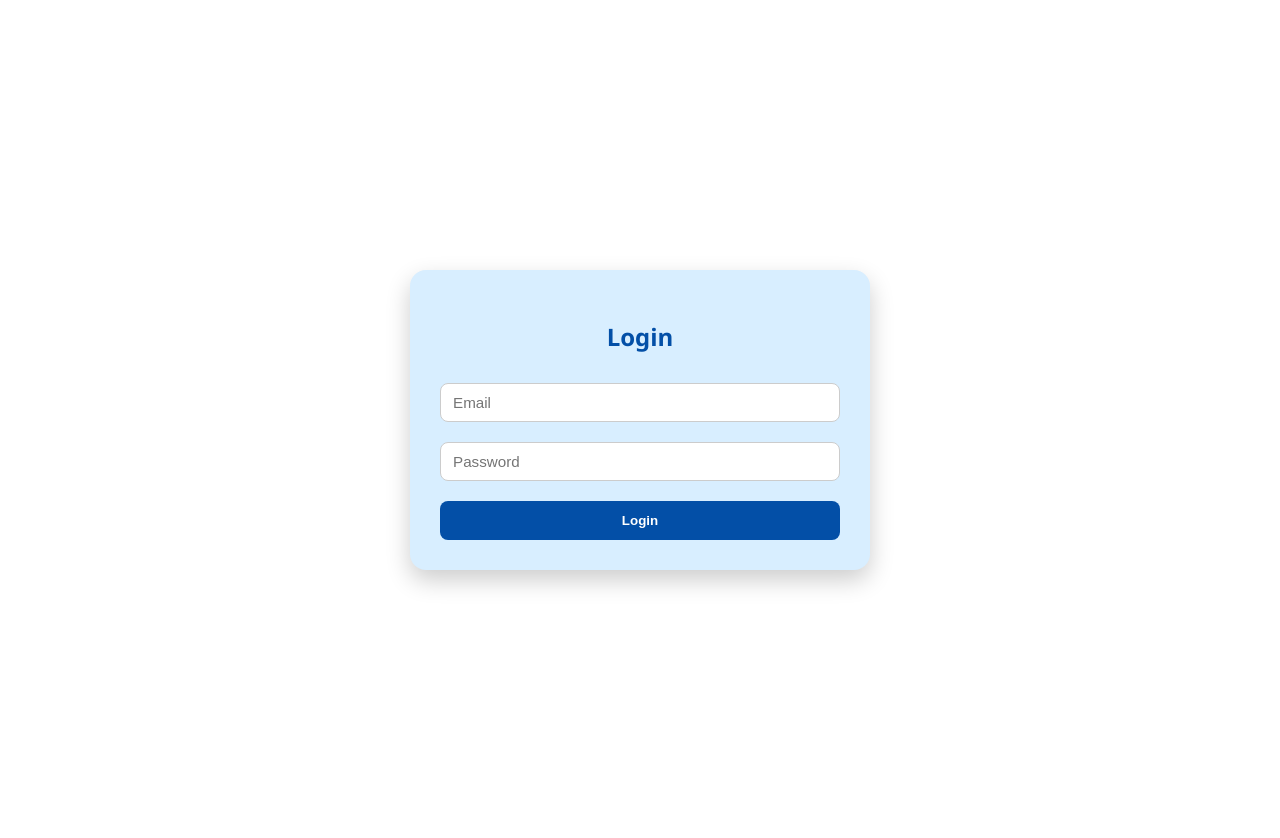
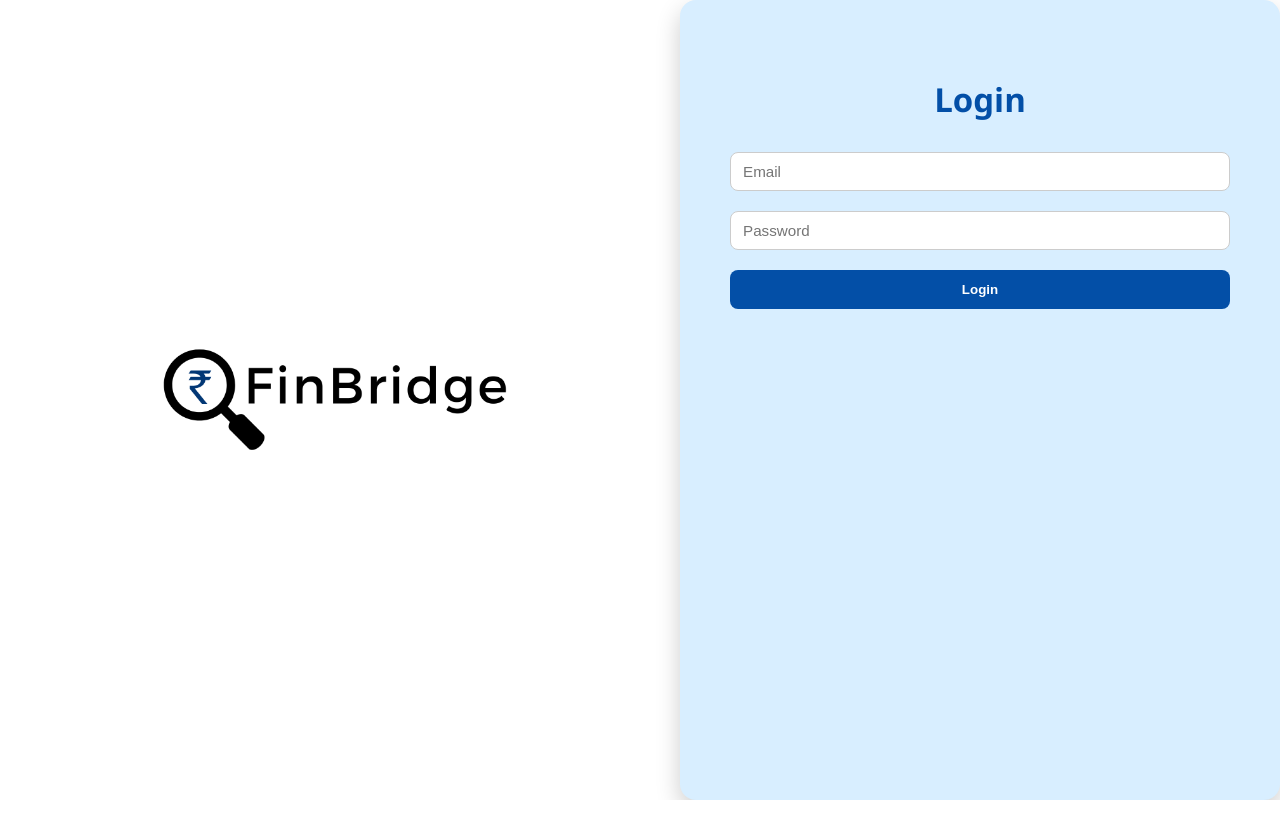
Before and after one commit to munal0803/fin-chatbot, a React (Create React App) app: page / in a window 1280 px wide. Both pictures are taken after a click on the button "Login". After the commit the page ends 800 px from the top, so only its background shows below. Built offline with nearby package versions, Linux system fonts and the light colour scheme.

Commit message:
login and signup page updated

```diff
--- a/src/LoginPage.css
+++ b/src/LoginPage.css
@@ -1,4 +1,4 @@
-/* LoginPage.css */
+/* LoginPage.css
 
 body {
   margin: 0;
@@ -61,4 +61,91 @@ body {
 
 .login-button:hover {
   background-color: #144272;
+} */
+
+/* LoginPage.css */
+
+body {
+  margin: 0;
+  padding: 0;
+  font-family: 'Segoe UI', sans-serif;
+  background-color: white;
 }
+
+.login-page {
+  display: flex;
+  height: 100vh;
+  background-color: white;
+}
+
+.login-left {
+  flex: 1;
+  display: flex;
+  justify-content: center;
+  align-items: center;
+  background-color: white;
+}
+
+.login-left img {
+  width: 70%;
+  max-width: 80%;
+  height: auto;
+  object-fit: contain;
+}
+
+.login-right {
+  flex: 1;
+  display: flex;
+  justify-content: center;
+  align-items: center;
+  background-color: white;
+}
+
+.login-box {
+  background-color: rgb(216, 238, 255);
+  padding: 50px;
+  border-radius: 16px;
+  box-shadow: 0 10px 25px rgba(0, 0, 0, 0.2);
+  max-width: 500px;
+  width: 100%;
+}
+
+.login-title {
+  text-align: center;
+  color: #034fa7;
+  margin-bottom: 20px;
+  font-size: 33px;
+}
+
+.error {
+  color: red;
+  font-size: 0.9rem;
+  text-align: center;
+  margin-bottom: 10px;
+}
+
+.login-input {
+  width: 100%;
+  padding: 10px 12px;
+  margin: 10px 0;
+  border: 1px solid #ccc;
+  border-radius: 8px;
+  font-size: 0.95rem;
+  box-sizing: border-box;
+}
+
+.login-button {
+  width: 100%;
+  padding: 12px;
+  background-color: #034fa7;
+  color: white;
+  font-weight: bold;
+  border: none;
+  border-radius: 8px;
+  cursor: pointer;
+  margin-top: 10px;
+}
+
+.login-button:hover {
+  background-color: #144272;
+}
--- a/src/LoginPage.js
+++ b/src/LoginPage.js
@@ -1,10 +1,71 @@
+// import React, { useState } from "react";
+// import { auth, db } from "./firebaseConfig";
+// import { signInWithEmailAndPassword } from "firebase/auth";
+// import { doc, getDoc } from "firebase/firestore";
+// import "./LoginPage.css"; //
+
+// export default function LoginPage({ navigateToDashboard }) {
+//   const [email, setEmail] = useState("");
+//   const [password, setPassword] = useState("");
+//   const [error, setError] = useState("");
+
+//   const handleLogin = async (e) => {
+//     e.preventDefault();
+//     if (!email || !password) return setError("Please fill all fields");
+
+//     try {
+//       const userCredential = await signInWithEmailAndPassword(auth, email, password);
+//       const user = userCredential.user;
+
+//       const docRef = doc(db, "users", user.uid);
+//       const docSnap = await getDoc(docRef);
+
+//       if (docSnap.exists()) {
+//         navigateToDashboard(docSnap.data());
+//       } else {
+//         setError("User data not found");
+//       }
+//     } catch (error) {
+//       setError(error.message);
+//     }
+//   };
+
+//   return (
+//     <div className="login-page">
+//       <div className="login-box">
+//         <h2 className="login-title">Login</h2>
+//         {error && <p className="error">{error}</p>}
+//         <form onSubmit={handleLogin}>
+//           <input
+//             className="login-input"
+//             placeholder="Email"
+//             type="email"
+//             value={email}
+//             onChange={(e) => setEmail(e.target.value)}
+//           />
+//           <input
+//             className="login-input"
+//             placeholder="Password"
+//             type="password"
+//             value={password}
+//             onChange={(e) => setPassword(e.target.value)}
+//           />
+//           <button className="login-button" type="submit">
+//             Login
+//           </button>
+//         </form>
+//       </div>
+//     </div>
+//   );
+// }
+
 import React, { useState } from "react";
 import { auth, db } from "./firebaseConfig";
 import { signInWithEmailAndPassword } from "firebase/auth";
 import { doc, getDoc } from "firebase/firestore";
-import "./LoginPage.css"; //
+import "./LoginPage.css";
 
-export default function LoginPage({ navigateToDashboard }) {
+export default function LoginPage({ navigateToDashboard, navigateToSignup }) {
   const [email, setEmail] = useState("");
   const [password, setPassword] = useState("");
   const [error, setError] = useState("");
@@ -32,6 +93,12 @@ export default function LoginPage({ navigateToDashboard }) {
 
   return (
     <div className="login-page">
+      {/* Left Section for Logo */}
+      <div className="login-left">
+        <img src="/FinBridge.png" alt="FinBridge Logo" className="login-logo" width={400} />
+      </div>
+
+      {/* Right Section for Login Form */}
       <div className="login-box">
         <h2 className="login-title">Login</h2>
         {error && <p className="error">{error}</p>}
@@ -54,6 +121,7 @@ export default function LoginPage({ navigateToDashboard }) {
             Login
           </button>
         </form>
+
       </div>
     </div>
   );
--- a/src/SignupPage.css
+++ b/src/SignupPage.css
@@ -1,4 +1,4 @@
-SignupPage.css
+/* SignupPage.css
 
 body {
   margin: 0;
@@ -94,4 +94,128 @@ body {
   font-size: 0.9rem;
   color: #0A2647;
   margin-top: 12px;
+} */
+
+body {
+  margin: 0;
+  padding: 0;
+  font-family: 'Segoe UI', sans-serif;
+  background-color: white;
 }
+
+.signup-page {
+  display: flex;
+  height: 100vh;
+  width: 100%;
+  background-color: white;
+}
+
+/* Left side: Logo */
+.signup-left {
+  flex: 1;
+  display: flex;
+  align-items: center;
+  justify-content: center;
+  background-color: white;
+}
+
+.signup-logo {
+  max-width: 70%;
+  height: auto;
+  object-fit: contain;
+}
+
+/* Right side: Form */
+.signup-right {
+  flex: 1;
+  display: flex;
+  align-items: center;
+  justify-content: center;
+  background-color: white;
+}
+
+/* Your existing signup box styles */
+.signup-box {
+  background-color: rgb(216, 238, 255);
+  padding: 50px;
+  /* padding-top: 15%; */
+  border-radius: 16px;
+  box-shadow: 0 10px 25px rgba(0, 0, 0, 0.2);
+  max-width: 500px;
+  width: 100%;
+}
+
+/* Rest of your styles remain unchanged */
+.title {
+  text-align: center;
+  color: #034fa7;
+  margin-bottom: 20px;
+  font-size: 33px;
+}
+
+.error {
+  color: red;
+  font-size: 0.9rem;
+  text-align: center;
+  margin-bottom: 10px;
+}
+
+.role-select {
+  display: flex;
+  justify-content: center;
+  gap: 20px;
+  margin-bottom: 20px;
+  font-size: 0.95rem;
+  color: #0A2647;
+}
+
+.input {
+  width: 100%;
+  padding: 10px 12px;
+  margin: 10px 0;
+  border: 1px solid #ccc;
+  border-radius: 8px;
+  font-size: 0.95rem;
+  box-sizing: border-box;
+}
+
+.submit-btn {
+  width: 100%;
+  padding: 12px;
+  background-color: #034fa7;
+  color: white;
+  font-weight: bold;
+  border: none;
+  border-radius: 8px;
+  cursor: pointer;
+  margin-top: 10px;
+}
+
+.submit-btn:hover {
+  background-color: #144272;
+}
+
+.login-link {
+  text-align: center;
+  margin-top: 15px;
+  font-size: 0.9rem;
+  color: #0A2647;
+}
+
+.login-btn {
+  background: none;
+  border: none;
+  color: #144272;
+  font-weight: bold;
+  cursor: pointer;
+  text-decoration: underline;
+  font-size: 0.9rem;
+}
+
+.checkbox-label {
+  display: flex;
+  align-items: center;
+  font-size: 0.9rem;
+  color: #0A2647;
+  margin-top: 12px;
+}
--- a/src/SignupPage.js
+++ b/src/SignupPage.js
@@ -72,7 +72,96 @@ export default function SignupPage({ navigateToLogin }) {
   };
 
   return (
+    // <div className="signup-page">
+    //   <div className="signup-box">
+    //     <h2 className="title">Sign Up</h2>
+    //     {error && <p className="error">{error}</p>}
+
+    //     {/* Role Selection */}
+    //     <div className="role-select">
+    //       <label>
+    //         <input
+    //           type="radio"
+    //           name="role"
+    //           value="user"
+    //           checked={role === "user"}
+    //           onChange={() => setRole("user")}
+    //         />
+    //         User
+    //       </label>
+    //       <label>
+    //         <input
+    //           type="radio"
+    //           name="role"
+    //           value="lander"
+    //           checked={role === "lander"}
+    //           onChange={() => setRole("lander")}
+    //         />
+    //         Lender
+    //       </label>
+    //     </div>
+
+    //     <form onSubmit={handleSignup}>
+    //       {role === "user" && (
+    //         <>
+    //           <input className="input" name="name" placeholder="Name" onChange={handleChange} />
+    //           <input className="input" name="email" type="email" placeholder="Email" onChange={handleChange} />
+    //           <input className="input" name="password" type="password" placeholder="Password" onChange={handleChange} />
+
+    //           <select className="input" name="country" onChange={handleChange}>
+    //             <option value="India">India</option>
+    //             <option value="Germany">Germany</option>
+    //           </select>
+
+    //           <select className="input" name="ageGroup" onChange={handleChange}>
+    //             <option value="">Select Age Group</option>
+    //             <option value="18-34">18-34</option>
+    //             <option value="35+">35+</option>
+    //           </select>
+
+    //           <label className="checkbox-label">
+    //             <input
+    //               type="checkbox"
+    //               name="termsAccepted"
+    //               required
+    //               onChange={handleChange}
+    //               style={{ marginRight: '8px' }}
+    //             />
+    //             I agree to share my data to improve credit options, as per the Terms & Conditions.
+    //           </label>
+
+    //         </>
+    //       )}
+
+    //       {role === "lander" && (
+    //         <>
+    //           <input className="input" name="orgName" placeholder="Organization Name" onChange={handleChange} />
+    //           <input className="input" name="email" type="email" placeholder="Email" onChange={handleChange} />
+    //           <input className="input" name="password" type="password" placeholder="Password" onChange={handleChange} />
+    //           <input className="input" name="phone" placeholder="Phone Number" onChange={handleChange} />
+    //           <input className="input" name="orgType" placeholder="Type of Organization" onChange={handleChange} />
+    //         </>
+    //       )}
+
+    //       {role && (
+    //         <button type="submit" className="submit-btn">Signup</button>
+    //       )}
+    //     </form>
+
+    //     <p className="login-link">
+    //       Already have an account?{" "}
+    //       <button onClick={navigateToLogin} className="login-btn">Login</button>
+    //     </p>
+    //   </div>
+    // </div>
+
     <div className="signup-page">
+  {/* Left Section for Logo */}
+  <div className="signup-left">
+    <img src="/FinBridge.png" alt="FinBridge Logo" className="signup-logo" />
+  </div>
+
+  {/* Right Section for Signup Form */}
   <div className="signup-box">
     <h2 className="title">Sign Up</h2>
     {error && <p className="error">{error}</p>}
@@ -107,18 +196,15 @@ export default function SignupPage({ navigateToLogin }) {
           <input className="input" name="name" placeholder="Name" onChange={handleChange} />
           <input className="input" name="email" type="email" placeholder="Email" onChange={handleChange} />
           <input className="input" name="password" type="password" placeholder="Password" onChange={handleChange} />
-
           <select className="input" name="country" onChange={handleChange}>
             <option value="India">India</option>
             <option value="Germany">Germany</option>
           </select>
-
           <select className="input" name="ageGroup" onChange={handleChange}>
             <option value="">Select Age Group</option>
             <option value="18-34">18-34</option>
             <option value="35+">35+</option>
           </select>
-
           <label className="checkbox-label">
             <input
               type="checkbox"
@@ -129,7 +215,6 @@ export default function SignupPage({ navigateToLogin }) {
             />
             I agree to share my data to improve credit options, as per the Terms & Conditions.
           </label>
-
         </>
       )}
 
@@ -154,5 +239,6 @@ export default function SignupPage({ navigateToLogin }) {
     </p>
   </div>
 </div>
+
   );
 }
```
Lines whose indentation alone changed are shown as unchanged.
